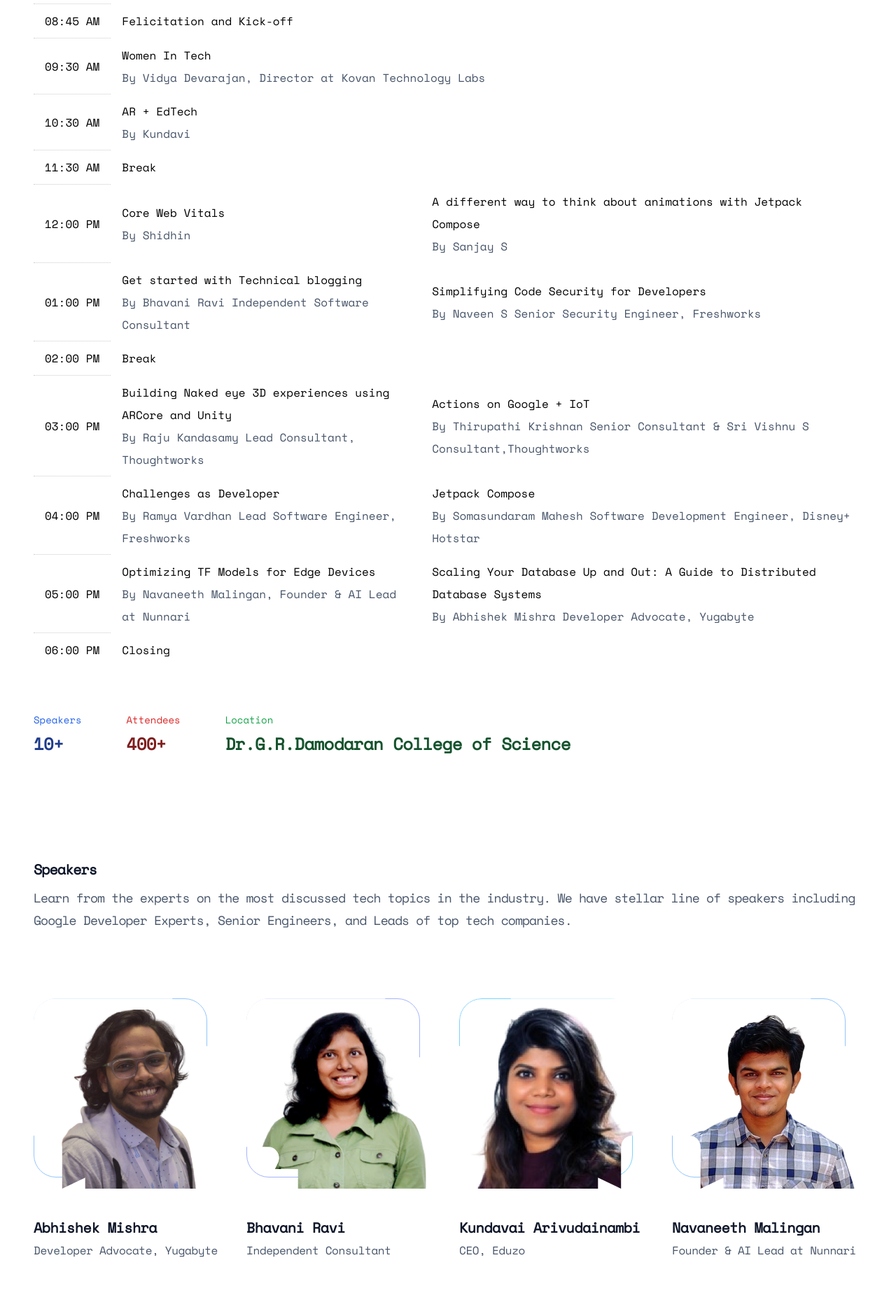
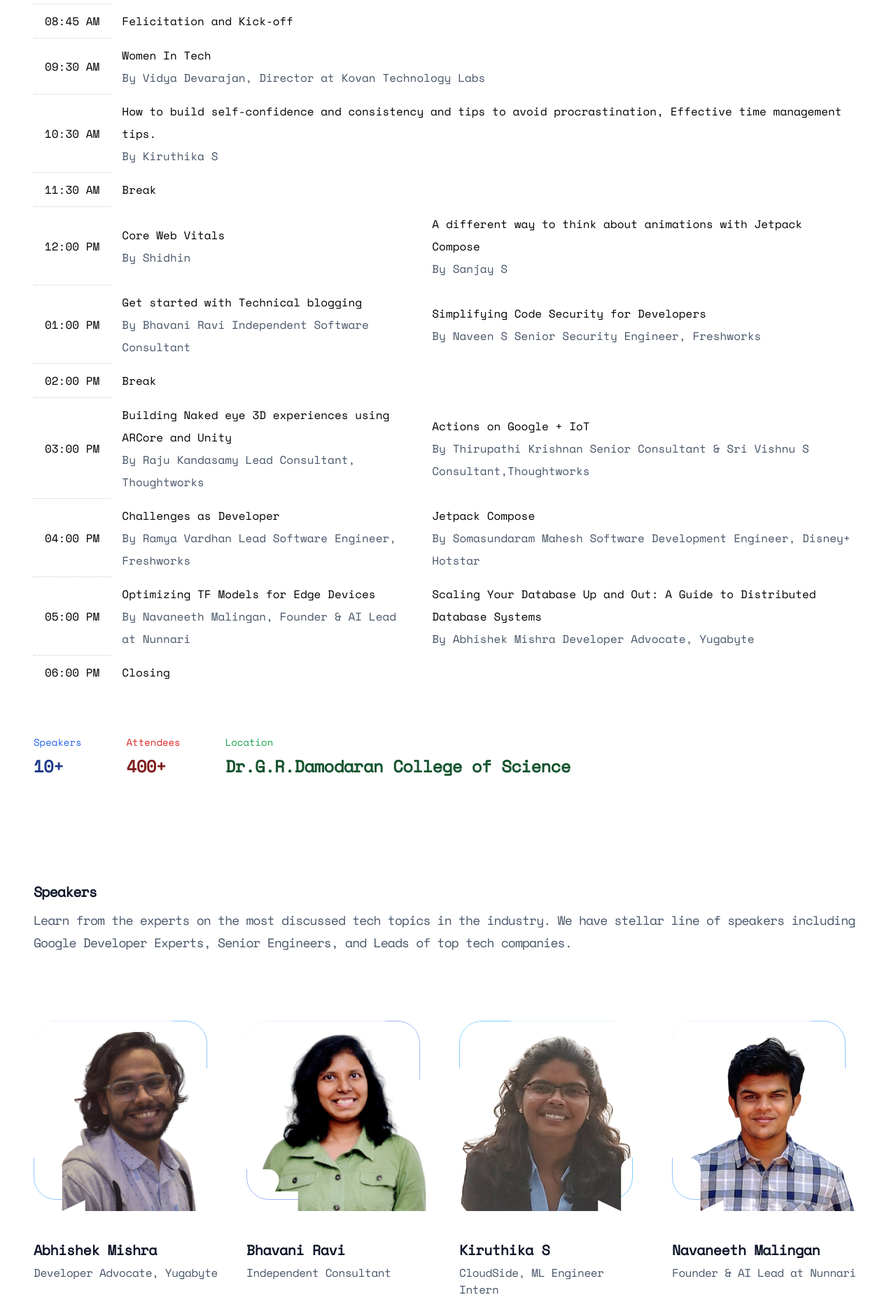
Before and after one commit to praveentcom/gdgcbe-devfest22-nextjs, a Next.js app: page / in a window 1280 px wide. Shown: the part 1940-3801 px from the top of the page at 70% size. Built offline with nearby package versions, Linux system fonts and the light colour scheme.

Commit message:
Update speaker

```diff
--- a/src/components/Hero.jsx
+++ b/src/components/Hero.jsx
@@ -237,8 +237,9 @@
               <tr>
                 <th>10:30 AM</th>
                 <td colSpan="4" rowSpan="1">
-                  AR + EdTech
-                  <span className="text-slate-600">By Kundavi</span>
+                  How to build self-confidence and consistency and tips to avoid
+                  procrastination, Effective time management tips.
+                  <span className="text-slate-600">By Kiruthika S</span>
                 </td>
               </tr>
               <tr>
--- a/src/components/Speakers.jsx
+++ b/src/components/Speakers.jsx
@@ -6,7 +6,7 @@
 import { Container } from '@/components/Container'
 import abhishekImage from '@/images/avatars/abhishek.png'
 import bhavaniImage from '@/images/avatars/bhavani.png'
-import kundavaiImage from '@/images/avatars/kundavai.png'
+import kiruthikaImage from '@/images/avatars/kiruthika.png'
 import naveenImage from '@/images/avatars/naveen.png'
 import rajuImage from '@/images/avatars/raju.png'
 import ramyaImage from '@/images/avatars/ramya.png'
@@ -30,9 +30,9 @@
     image: bhavaniImage,
   },
   {
-    name: 'Kundavai Arivudainambi',
-    role: 'CEO, Eduzo',
-    image: kundavaiImage,
+    name: 'Kiruthika S',
+    role: 'CloudSide, ML Engineer Intern',
+    image: kiruthikaImage,
   },
   {
     name: 'Navaneeth Malingan',
```
Also changed, not shown: src/images/avatars/kiruthika.png (added).
